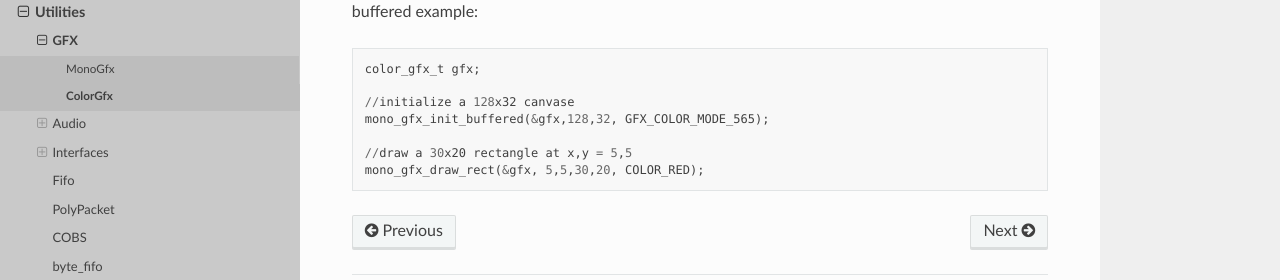
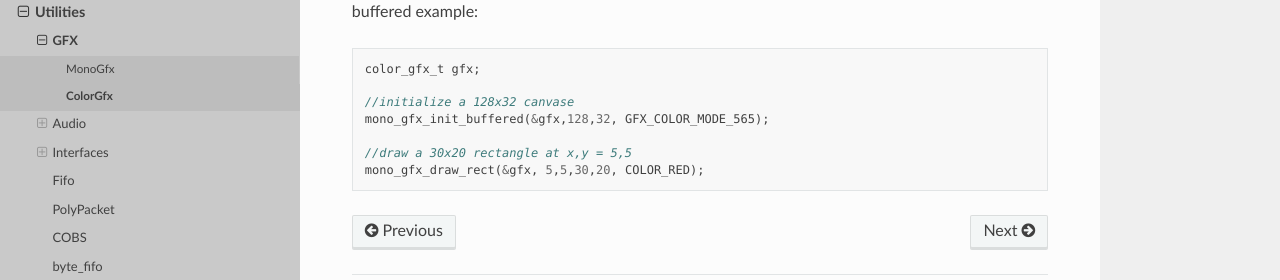
Before and after one commit to uprev-mrt/MrT-Meta, a Sphinx documentation site: the page built from docs/moddocs/Utilities/GFX/ColorGfx/README.rst, in a window 1280 px wide. Shown: the part 424-704 px from the top of the page. Built offline with Sphinx 7.4.7 and the Read the Docs theme 2.0.0, drawn with Linux system fonts in a browser that asks for light colours.

Commit message:
Updated Module Heads and Docs

````diff
--- a/docs/moddocs/Utilities/GFX/ColorGfx/README.md
+++ b/docs/moddocs/Utilities/GFX/ColorGfx/README.rst
@@ -1,4 +1,5 @@
-# ColorGfx
+ColorGfx
+========
 
 Module for  graphics buffering. The module is intended to handle graphics using multiple color modes (mono,565,24bit). Once functional this will be able to replace the existing MonoGFX. One benefit to this ithe ability to convert assets between color modes for displaying on any display. example: a color image could be displayed on a mono chromatic display, or a tri-color which buffers as 3 separate monochramitic canvases.
 
@@ -7,12 +8,13 @@ the gfx_t struct can be initialized 'buffered' or 'unbuffered'. When it is buffe
 
 
 buffered example:
-```
-color_gfx_t gfx;
 
-//initialize a 128x32 canvase
-mono_gfx_init_buffered(&gfx,128,32, GFX_COLOR_MODE_565);
+.. code-block:: C
 
-//draw a 30x20 rectangle at x,y = 5,5
-mono_gfx_draw_rect(&gfx, 5,5,30,20, COLOR_RED);
-```
+    color_gfx_t gfx;
+
+    //initialize a 128x32 canvase
+    mono_gfx_init_buffered(&gfx,128,32, GFX_COLOR_MODE_565);
+
+    //draw a 30x20 rectangle at x,y = 5,5
+    mono_gfx_draw_rect(&gfx, 5,5,30,20, COLOR_RED);
````
